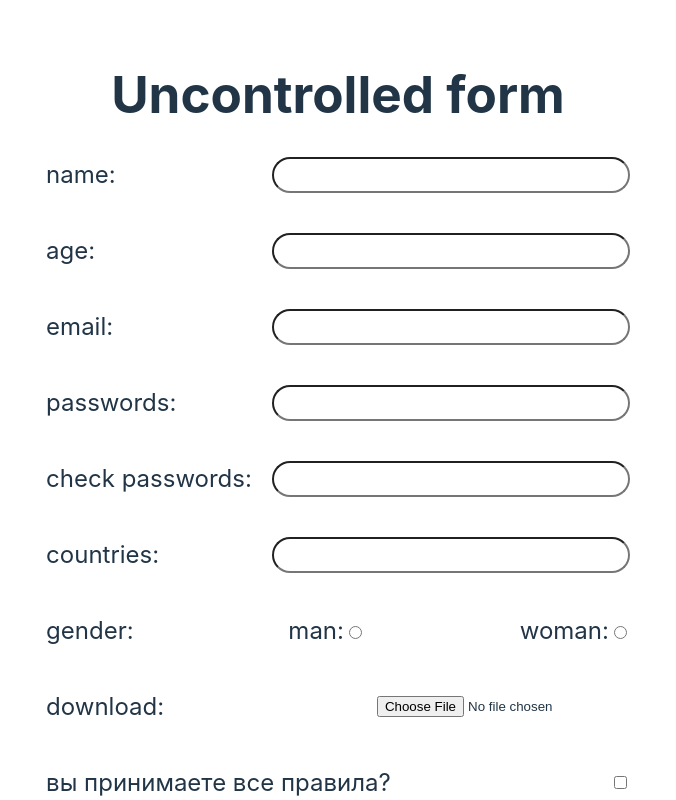
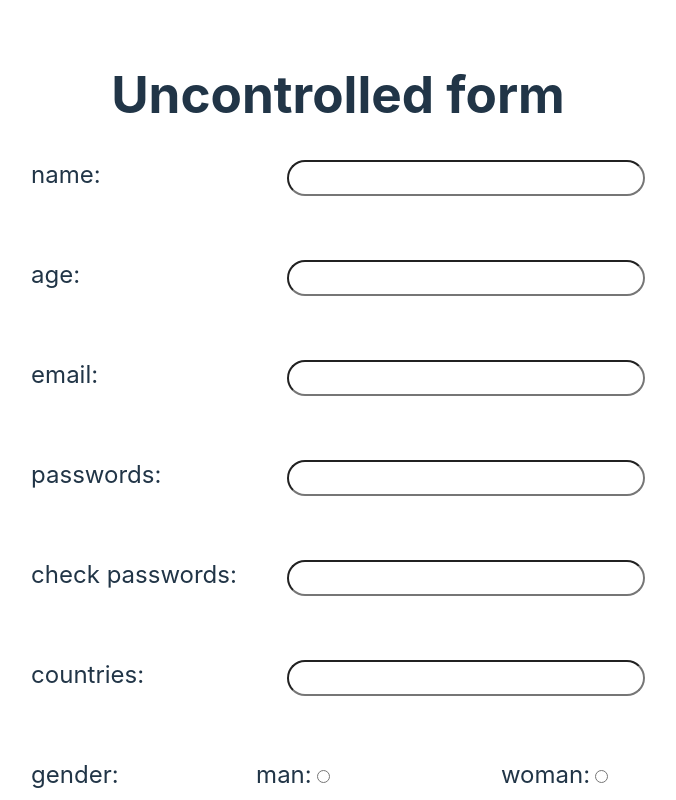
Before and after one commit to troay89/react-project, a React (Vite) app: page /uncontrolled in a window 1280 px wide. Shown: the top 800 px of the page, without its empty margins (302-978 px from the left). Built offline with nearby package versions, Linux system fonts and the light colour scheme.

Commit message:
feat: add validation controller components

```diff
--- a/src/App.css
+++ b/src/App.css
@@ -50,14 +50,22 @@
 .field {
   display: flex;
   justify-content: space-between;
-  align-items: center;
+  align-items: flex-start;
   font-size: 24px;
-  column-gap: 20px;
+  column-gap: 50px;
 }
 
-/*.tittle {*/
-/*  font-size: 34px;*/
-/*}*/
+.field.gender {
+  align-items: flex-start;
+  width: 580px;
+
+}
+
+.radio-wrapper {
+ width: 355px;
+  display: flex;
+  justify-content: space-between;
+}
 
 .input {
   border-radius: 20px;
@@ -71,3 +79,25 @@
   height: 50px;
   margin-left: 220px;
 }
+
+.error {
+  color: red;
+  font-size: 12px;
+  text-align: left;
+}
+
+.wrapper-input {
+  height: 60px;
+  max-width: 360px;
+}
+
+.wrapper-input.large {
+  max-width: 589px;
+  display: flex;
+}
+
+.wrapper-input.checkbox {
+  display: flex;
+  flex-direction: column;
+  align-items: flex-end
+}
--- a/src/components/Controlled.tsx
+++ b/src/components/Controlled.tsx
@@ -26,8 +26,7 @@ const Controlled = () => {
   const navigate = useNavigate();
 
   const onSubmit = (data: DataPerson) => {
-    // eslint-disable-next-line @typescript-eslint/ban-ts-comment
-    // @ts-expect-error
+    if (Array.isArray(data.download)) {
       const file = data.download[0] as Blob;
       const reader = new FileReader();
       reader.readAsDataURL(file);
@@ -36,6 +35,7 @@ const Controlled = () => {
         dispatch(setData(data));
         navigate('/');
       };
+    }
   };
 
   return (
--- a/src/components/Uncontrolled.tsx
+++ b/src/components/Uncontrolled.tsx
@@ -1,37 +1,105 @@
-import { FormEvent, useRef } from 'react';
+import { FormEvent, useRef, useState } from 'react';
 import { DataPerson } from '../models/models.ts';
 import { setData } from '../redux/features/dataPersonalSlice.ts';
 import { useAppDispatch } from '../redux/store/hooks.ts';
 import { useNavigate } from 'react-router-dom';
+import * as yup from 'yup';
+import { object, string, number, mixed, boolean } from 'yup';
+
+const FILE_SIZE = 20000 * 1024;
+const SUPPORTED_FORMATS = ['image/jpeg', 'image/png'];
+
+const userSchema = object().shape({
+  username: string()
+    .required('Username is required')
+    .test(
+      'is-capital',
+      'Username must start with a capital letter',
+      (value) => {
+        if (!value) return true;
+        const firstLetter = value.charAt(0);
+        return firstLetter === firstLetter.toUpperCase();
+      }
+    ),
+  age: number()
+    .required('Age is required')
+    .positive('Age must be a positive number')
+    .integer('Age must be an integer'),
+  email: string()
+    .required('email is required')
+    .email('Email must be a valid email address'),
+  firstPassword: string()
+    .required('Password is required')
+    .matches(
+      /^(?=.*[a-z])(?=.*[A-Z])(?=.*\d)(?=.*[@$!%*?&])[A-Za-z\d@$!%*?&]{8,}$/,
+      'Must Contain 8 Characters, One Uppercase, One Lowercase, One Number and one special case Character'
+    ),
+  secondPassword: string()
+    .required('Password confirmation is required')
+    .test('passwords-match', 'Passwords must match', function (value) {
+      return this.parent.firstPassword === value;
+    }),
+  country: string().required('Country is required'),
+  gender: string().required('Gender is required'),
+  download: mixed()
+    .required('A file is required')
+    .test('isFileUploaded', 'No file uploaded', (value) => {
+      return value instanceof File;
+    })
+    .test('fileSize', 'File too large', (value) => {
+      if (!(value instanceof File)) return true;
+      return value.size <= FILE_SIZE;
+    })
+    .test('fileFormat', 'Unsupported Format', (value) => {
+      if (!(value instanceof File)) return true;
+      return SUPPORTED_FORMATS.includes(value.type);
+    }),
+  agree: boolean()
+    .required('to continue')
+    .oneOf([true], 'You must agree to continue'),
+});
 
 const Uncontrolled = () => {
+  const refs = {
+    username: useRef<HTMLInputElement>(null),
+    age: useRef<HTMLInputElement>(null),
+    email: useRef<HTMLInputElement>(null),
+    firstPassword: useRef<HTMLInputElement>(null),
+    secondPassword: useRef<HTMLInputElement>(null),
+    country: useRef<HTMLInputElement>(null),
+    genderMan: useRef<HTMLInputElement>(null),
+    genderWoman: useRef<HTMLInputElement>(null),
+    download: useRef<HTMLInputElement>(null),
+    agree: useRef<HTMLInputElement>(null),
+  };
+
   const dispatch = useAppDispatch();
   const navigate = useNavigate();
-  const usernameRef = useRef<HTMLInputElement>(null);
-  const ageRef = useRef<HTMLInputElement>(null);
-  const emailRef = useRef<HTMLInputElement>(null);
-  const firstPasswordRef = useRef<HTMLInputElement>(null);
-  const secondPasswordRef = useRef<HTMLInputElement>(null);
-  const countryRef = useRef<HTMLInputElement>(null);
-  const genderManRef = useRef<HTMLInputElement>(null);
-  const genderWomanRef = useRef<HTMLInputElement>(null);
-  const downloadRef = useRef<HTMLInputElement>(null);
+  const [errors, setErrors] = useState<Record<string, string>>({});
 
   const handleSubmit = (event: FormEvent) => {
     event.preventDefault();
-    console.log('download:', downloadRef.current?.files);
+
     const dataPerson: DataPerson = {
-      username: usernameRef?.current?.value ?? '',
-      age: ageRef?.current?.value ?? '',
-      email: emailRef?.current?.value ?? '',
-      firstPassword: firstPasswordRef?.current?.value ?? '',
-      secondPassword: secondPasswordRef?.current?.value ?? '',
-      country: countryRef?.current?.value ?? '',
-      gender: genderWomanRef ? 'woman' : 'man',
-      download: downloadRef?.current?.files![0] ?? '',
+      username: refs.username.current?.value ?? '',
+      age: refs.age.current?.value ?? '',
+      email: refs.email.current?.value ?? '',
+      firstPassword: refs.firstPassword.current?.value ?? '',
+      secondPassword: refs.secondPassword.current?.value ?? '',
+      country: refs.country.current?.value ?? '',
+      gender: refs.genderWoman.current?.checked
+        ? 'woman'
+        : refs.genderMan?.current?.checked
+          ? 'man'
+          : '',
+      download: refs.download.current?.files?.[0] ?? '',
+      agree: refs.agree?.current?.checked ?? false,
     };
+
+    try {
+      userSchema.validateSync(dataPerson, { abortEarly: false });
+      setErrors({});
       const file = dataPerson.download as Blob;
-    console.log(file);
       const reader = new FileReader();
       reader.readAsDataURL(file);
       reader.onload = function () {
@@ -39,62 +107,96 @@ const Uncontrolled = () => {
         dispatch(setData(dataPerson));
         navigate('/');
       };
+    } catch (error) {
+      if (error instanceof yup.ValidationError) {
+        const errorMessages: Record<string, string> = {};
+        for (const err of error.inner) {
+          errorMessages[err.path as string] = err.message;
+        }
+        setErrors(errorMessages);
+      }
+    }
   };
 
   return (
     <>
       <h1 className={'tittle'}>Uncontrolled form</h1>
-      <form className={'form'} onSubmit={handleSubmit}>
+      <form className={'form'} onSubmit={handleSubmit} noValidate>
         <label className={'field'}>
           name:
-          <input className={'input'} type="text" ref={usernameRef} />
+          <div className={'wrapper-input'}>
+            <input className={'input'} type="text" ref={refs.username} />
+            {errors.username && <p className={'error'}>{errors.username}</p>}
+          </div>
         </label>
         <label className={'field'}>
           age:
-          <input className={'input'} type="number" ref={ageRef} />
+          <div className={'wrapper-input'}>
+            <input className={'input'} type="number" ref={refs.age} />
+            {errors.age && <p className={'error'}>{errors.age}</p>}
+          </div>
         </label>
         <label className={'field'}>
           email:
-          <input className={'input'} type="email" ref={emailRef} />
+          <div className={'wrapper-input'}>
+            <input className={'input'} type="email" ref={refs.email} />
+            {errors.email && <p className={'error'}>{errors.email}</p>}
+          </div>
         </label>
         <label className={'field'}>
           passwords:
+          <div className={'wrapper-input'}>
             <input
               className={'input'}
               type="password"
               name="passwords"
               autoComplete={'false'}
-            ref={firstPasswordRef}
+              ref={refs.firstPassword}
             />
+            {errors.firstPassword && (
+              <p className={'error'}>{errors.firstPassword}</p>
+            )}
+          </div>
         </label>
         <label className={'field'}>
           check passwords:
+          <div className={'wrapper-input'}>
             <input
               className={'input'}
               type="password"
               name="passwords"
               autoComplete={'false'}
-            ref={secondPasswordRef}
+              ref={refs.secondPassword}
             />
+            {errors.secondPassword && (
+              <p className={'error'}>{errors.secondPassword}</p>
+            )}
+          </div>
         </label>
         <label className={'field'}>
           countries:
+          <div className={'wrapper-input'}>
             <input
               className={'input'}
               type="text"
               name="countries"
-            ref={countryRef}
+              ref={refs.country}
             />
+            {errors.country && <p className={'error'}>{errors.country}</p>}
+          </div>
         </label>
-        <div className={'field'}>
+        <div className={'wrapper-input large'}>
+          <span className={'field gender'}>
             <span>gender: </span>
+            <div>
+              <div className={'radio-wrapper'}>
                 <label>
                   man:
                   <input
                     type="radio"
                     value={'man'}
                     name="gender"
-              ref={genderManRef}
+                    ref={refs.genderMan}
                   />
                 </label>
                 <label>
@@ -103,17 +205,27 @@ const Uncontrolled = () => {
                     type="radio"
                     value={'woman'}
                     name="gender"
-              ref={genderWomanRef}
+                    ref={refs.genderWoman}
                   />
                 </label>
               </div>
+              {errors.gender && <p className={'error'}>{errors.gender}</p>}
+            </div>
+          </span>
+        </div>
         <label className={'field'}>
           download:
-          <input type="file" name="download" ref={downloadRef} />
+          <div className={'wrapper-input'}>
+            <input type="file" name="download" ref={refs.download} />
+            {errors.download && <p className={'error'}>{errors.download}</p>}
+          </div>
         </label>
         <label className={'field'}>
           вы принимаете все правила?
-          <input type="checkbox" name="accept" />
+          <div className={'wrapper-input checkbox'}>
+            <input type="checkbox" ref={refs.agree} />
+            {errors.agree && <p className={'error'}>{errors.agree}</p>}
+          </div>
         </label>
         <input className={'button'} type="submit" value="Submit" />
       </form>
--- a/src/models/models.ts
+++ b/src/models/models.ts
@@ -7,6 +7,7 @@ interface DataPerson {
   country: string;
   gender: string;
   download: string | Blob[] | Blob;
+  agree: boolean;
 }
 
 export type { DataPerson };
```
Lines whose indentation alone changed are shown as unchanged.
